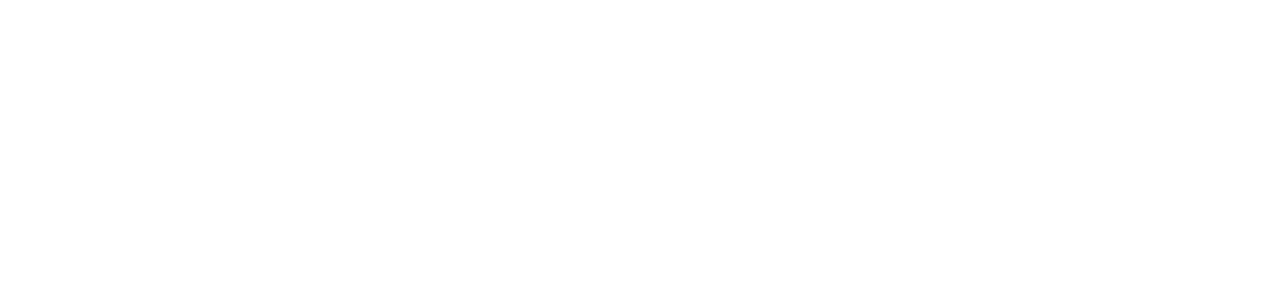
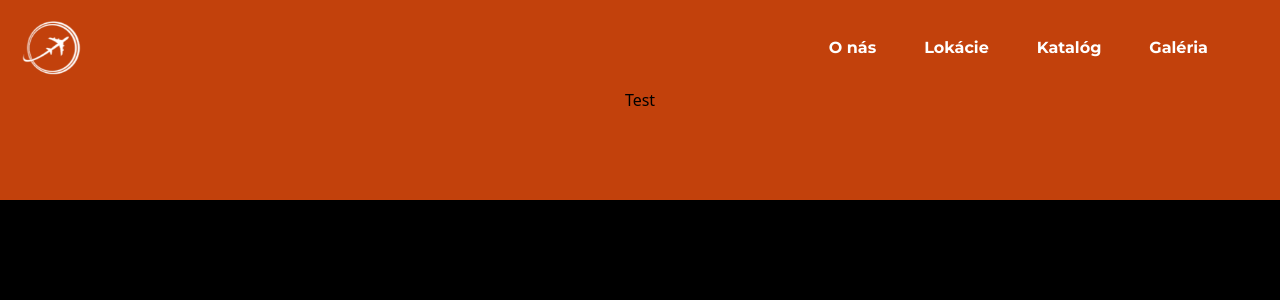
Before and after one commit to mxrshall/E-Travel-static, a React (Vite) app: page /galeria in a window 1280 px wide. Before the commit this address had no page. Shown: the top 300 px of the page. Built offline with nearby package versions, Linux system fonts and the light colour scheme.

Commit message:
Podstranka galeria

```diff
--- a/src/App.jsx
+++ b/src/App.jsx
@@ -3,6 +3,7 @@ import Info from "./Stranky/Info";
 import Katalog from "./Stranky/Katalog";
 import Pamiatka from "./Stranky/Pamiatka";
 import Onas from "./Stranky/Onas";
+import Galeria from "./Stranky/Galeria";
 import { BrowserRouter, Route, Routes } from "react-router-dom";
 
 import header1 from "./images/header/header1.jpg"
@@ -193,6 +194,7 @@ function App() {
         <Route path="/info" element={<Info slider={slider} list={list} />} />
         <Route path="/pamiatka" element={<Pamiatka />} />
         <Route path="/katalog" element={<Katalog slider={slider}/>} />
+        <Route path="/galeria" element={<Galeria slider={slider}/>} />
       </Routes>
     </BrowserRouter>
   );
--- a/src/Navbar/NavbarComponents/Navigacia.jsx
+++ b/src/Navbar/NavbarComponents/Navigacia.jsx
@@ -7,7 +7,7 @@ function Navigacia() {
         <Link to="/onas" className="mx-6">O nás</Link>
         <Link to="/info" className="mx-6">Lokácie</Link>
         <Link to="/katalog" className="mx-6">Katalóg</Link>
-        <p className="mx-6">Galéria</p>
+        <Link to="/galeria" className="mx-6">Galéria</Link>
       </div>
     )
   }
--- /dev/null
+++ b/src/Stranky/Galeria.jsx
@@ -0,0 +1,20 @@
+import Navbar from "../Navbar/Navbar";
+
+function Katalog({ slider }) {
+
+    return (
+        <>
+            <Navbar />
+            <div className="w-full h-[100vh] bg-black absolute">
+                <div className="w-full h-1/4 flex justify-center items-center bg-orange-700">
+                    <p>Test</p>
+                </div>
+                <div className="bg-black flex flex-wrap">
+
+                </div>
+            </div>
+        </>
+    );
+}
+
+export default Katalog;
```
